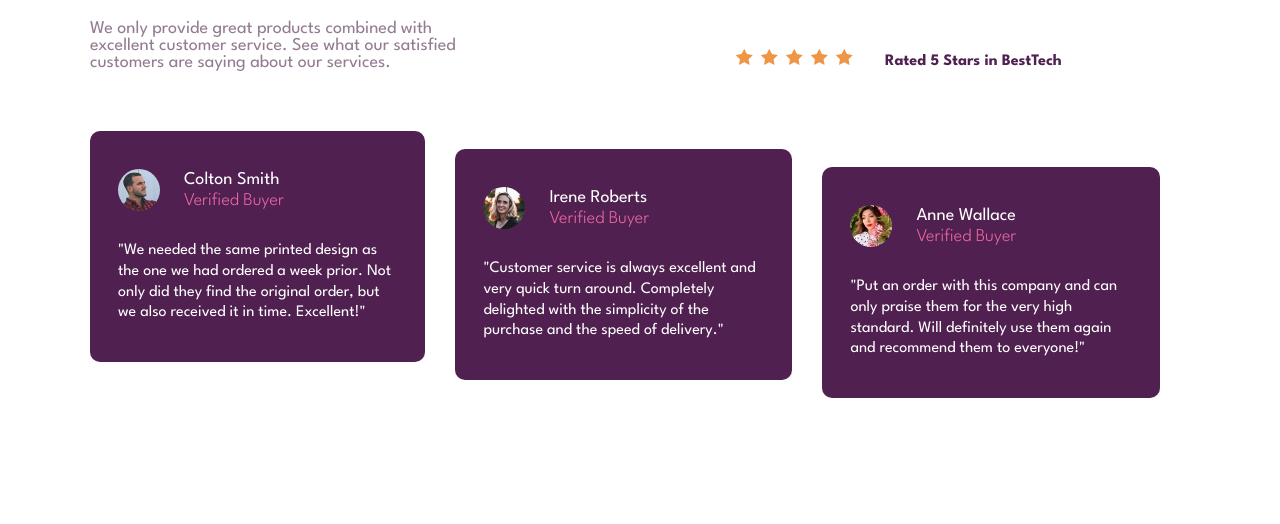
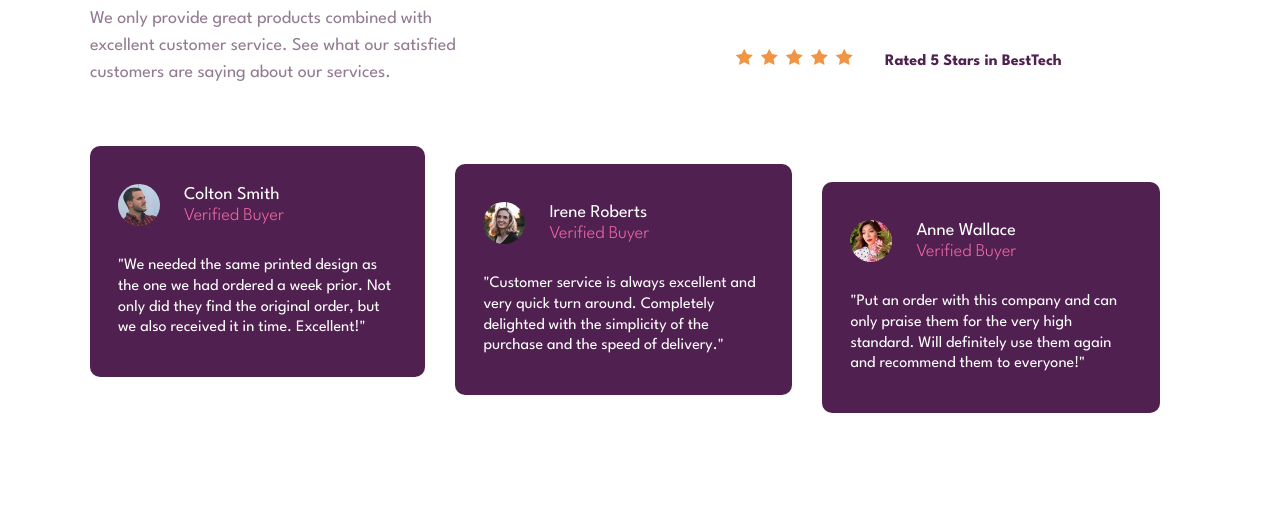
Before and after one commit to AnisBacha/Social-Proof-Section-Improved, a plain HTML site: page index.html in a window 1280 px wide. Shown: the part 276-800 px from the top of the page. Drawn offline with Linux system fonts and the light colour scheme.

Commit message:
matching design

```diff
--- a/css/style.css
+++ b/css/style.css
@@ -117,6 +117,9 @@ body{
         font-size: 3.375rem;
         margin-block: 0 2.25rem;
     }
+    .main__description{
+        line-height: 1.5;
+    }
     .main__rating-container{
         margin-block: 0;
     }
```
